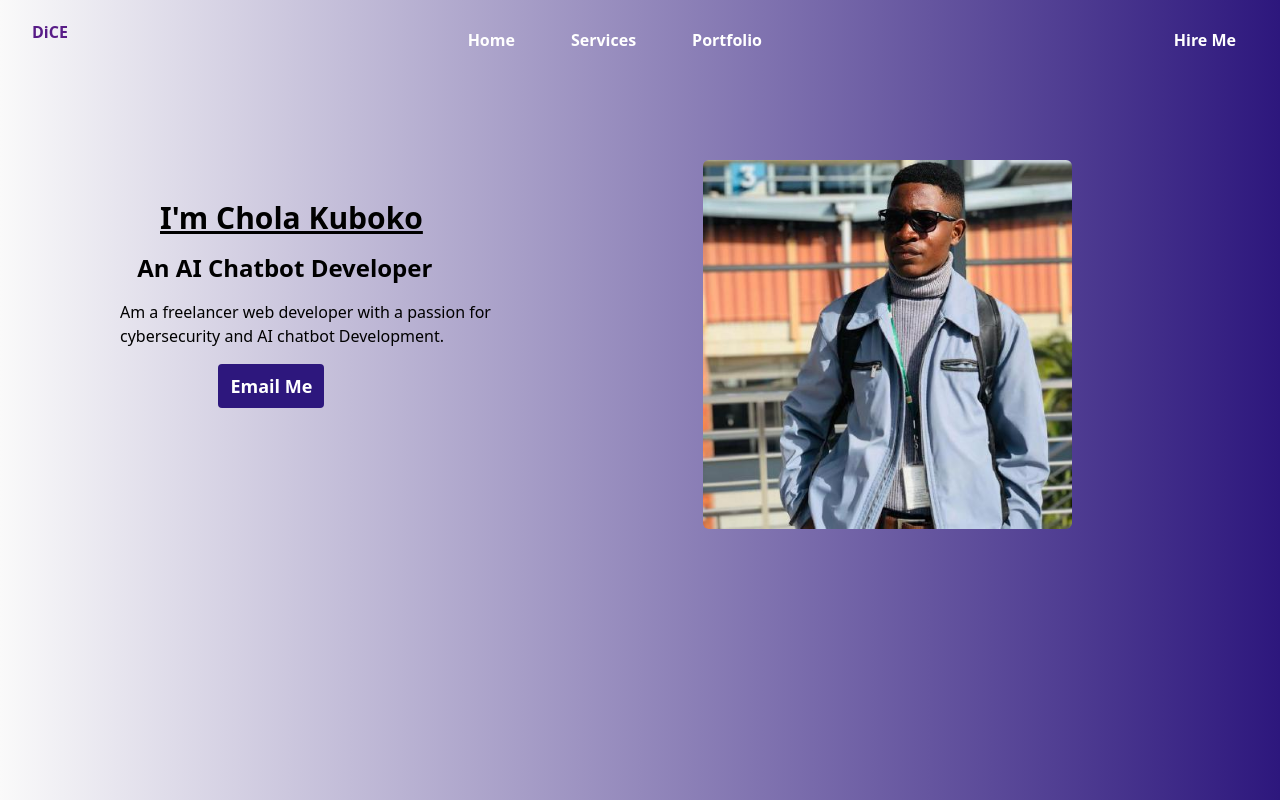
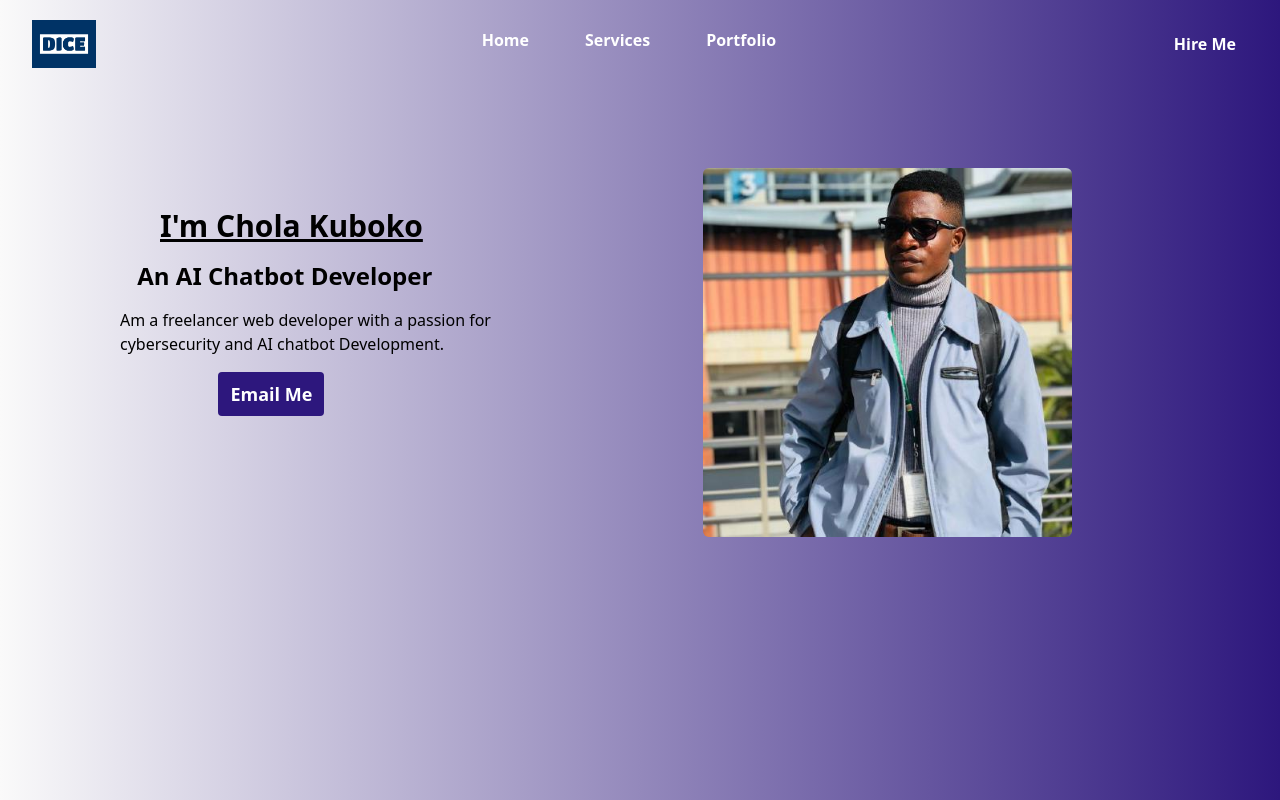
Before and after one commit to DC-21/port, a React (Vite) app: page / in a window 1280 px wide. Shown: the top 800 px of the page. Built offline with nearby package versions, Linux system fonts and the light colour scheme; no server answers.

Commit message:
first commit

```diff
--- a/src/components/Navbar.jsx
+++ b/src/components/Navbar.jsx
@@ -1,6 +1,7 @@
 import React, { useState } from 'react';
 import { FaBars } from 'react-icons/fa';
 import { CgCloseR } from 'react-icons/cg';
+import dice from '../images/dice.png'
 
 const Navbar = () => {
   const [open, setOpen] = useState(false);
@@ -43,7 +44,7 @@ const Navbar = () => {
   return (
     <div className="w-full sticky flex justify-between md:px-8 px-6 text-white md:py-5 py-5" style={{ background: 'linear-gradient(to right, #fafafa, #2d177d)' }}>
       <div>
-        <a className="font-bold text-purple-900" href=''>DiCE</a>
+        <img src={dice} className="h10 w-16" />
       </div>
       <div className="">
         <ul className="justify-center gap-8 md:flex hidden">
```
Also changed, not shown: src/images/dice.png (added).
